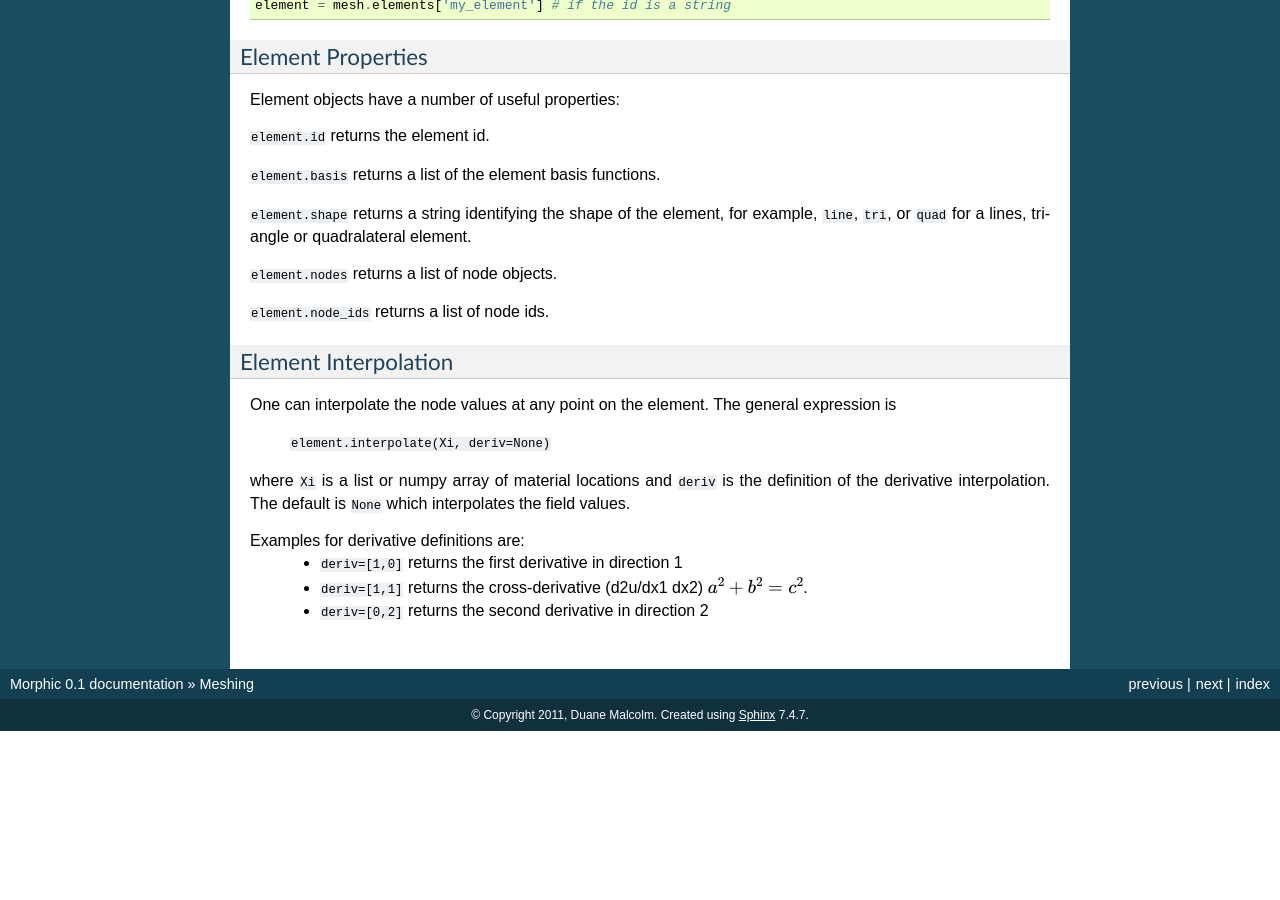
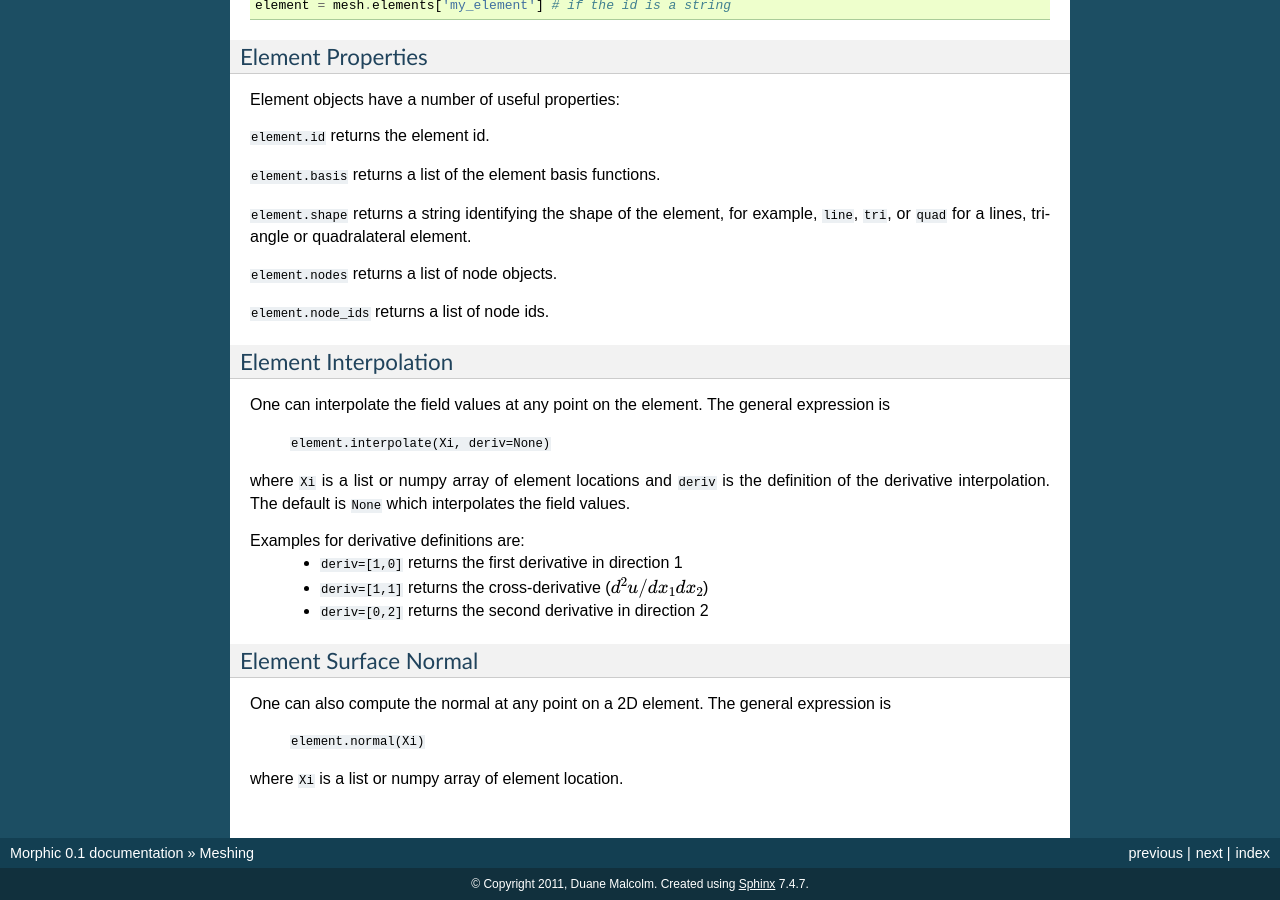
Before and after one commit to duanemalcolm/morphic, a Sphinx documentation site: the page built from doc/mesher.rst, in a window 1280 px wide and 900 px high, scrolled down 4867 px. Built offline with Sphinx 7.4.7, drawn with Linux system fonts in a browser that asks for light colours; formulas are drawn with MathJax 3; before the commit the page ends 5598 px from its top, so only the background shows below that; some of the changed text lies outside the part shown.

Commit message:
Minor doc update

```diff
--- a/doc/mesher.rst
+++ b/doc/mesher.rst
@@ -313,15 +313,24 @@ quadralateral element.
 Element Interpolation
 ---------------------
 
-One can interpolate the node values at any point on the element. The
+One can interpolate the field values at any point on the element. The
 general expression is
     ``element.interpolate(Xi, deriv=None)``
-where ``Xi`` is a list or numpy
-array of material locations and ``deriv`` is the definition of the
-derivative interpolation. The default is ``None`` which interpolates the
-field values.
+where ``Xi`` is a list or numpy array of element locations and ``deriv``
+is the definition of the derivative interpolation.
+The default is ``None`` which interpolates the field values.
 
 Examples for derivative definitions are:
     - ``deriv=[1,0]`` returns the first derivative in direction 1
-    - ``deriv=[1,1]`` returns the cross-derivative (d2u/dx1 dx2) :math:`a^2 + b^2 = c^2`.
+    - ``deriv=[1,1]`` returns the cross-derivative (:math:`d^2u/dx_1 dx_2`)
     - ``deriv=[0,2]`` returns the second derivative in direction 2
+
+
+----------------------
+Element Surface Normal
+----------------------
+
+One can also compute the normal at any point on a 2D element. The
+general expression is
+    ``element.normal(Xi)``
+where ``Xi`` is a list or numpy array of element location.
```
